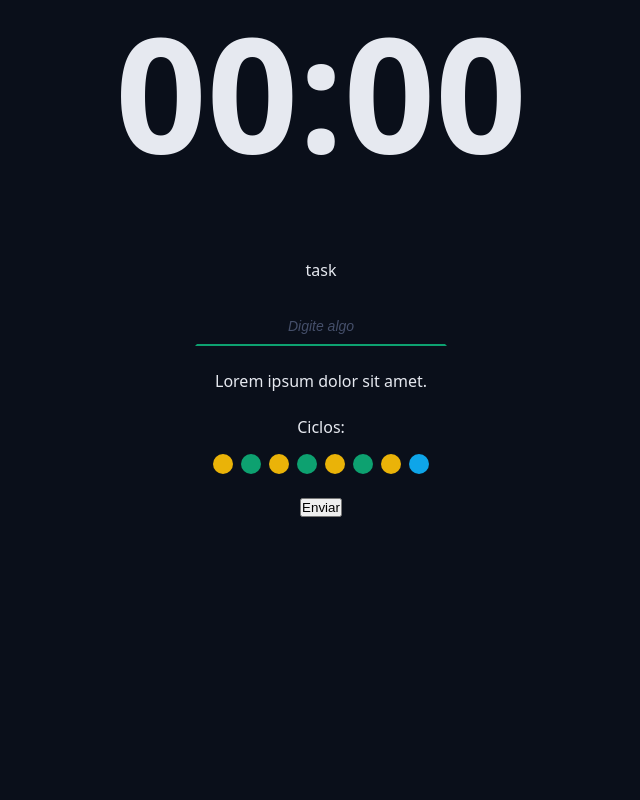
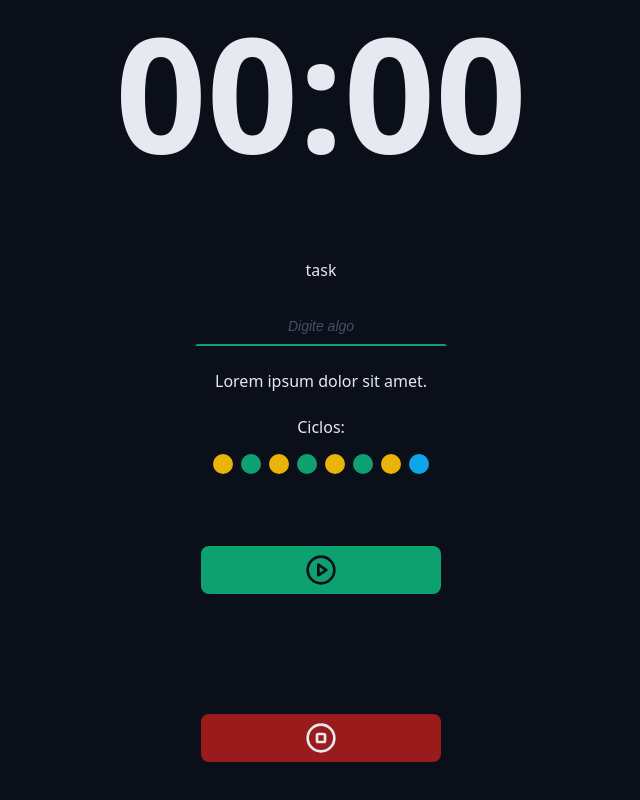
Before and after one commit to Leomendferre/chronos-pomodoro, a React (Vite) app: page / in a window 1280 px wide. Shown: the part 374-1174 px from the top of the page, without its empty margins (319-959 px from the left). Before the commit the page ends 923 px from the top, so only its background shows below. Built offline with nearby package versions, Linux system fonts and the light colour scheme.

Commit message:
Creating a Button componet

```diff
--- a/src/App.tsx
+++ b/src/App.tsx
@@ -7,6 +7,8 @@
 
 import './styles/theme.css';
 import './styles/global.css';
+import { DefaultButton } from './components/DefaultButton';
+import { PlayCircleIcon, StopCircleIcon } from 'lucide-react';
 
 export function App() {
   return (
@@ -43,7 +45,8 @@
           </div>
 
           <div className='formRow'>
-            <button>Enviar</button>
+            <DefaultButton icon={<PlayCircleIcon />} color='green' />
+            <DefaultButton icon={<StopCircleIcon />} color='red' />
           </div>
         </form>
       </Container>
--- /dev/null
+++ b/src/components/DefaultButton/index.tsx
@@ -0,0 +1,20 @@
+import styles from './styles.module.css';
+
+type DefaultButtonProps = {
+  icon: React.ReactNode;
+  color?: 'green' | 'red';
+} & React.ComponentProps<'button'>;
+
+export function DefaultButton({
+  icon,
+  color = 'green',
+  ...props
+}: DefaultButtonProps) {
+  return (
+    <>
+      <button className={`${styles.button} ${styles[color]}`} {...props}>
+        {icon}
+      </button>
+    </>
+  );
+}
--- /dev/null
+++ b/src/components/DefaultButton/styles.module.css
@@ -0,0 +1,33 @@
+.button {
+  border: none;
+  background: var(--primary);
+  color: var(--text-over-primary);
+  display: flex;
+  align-items: center;
+  justify-content: center;
+  min-width: 24rem;
+  padding: 0.8rem;
+  border-radius: 0.8rem;
+  margin: 4.8rem 0;
+  cursor: pointer;
+  transition: all 0.1s ease-in-out;
+}
+
+.button svg {
+  width: 3.2rem;
+  height: 3.2rem;
+}
+
+.button:hover {
+  filter: brightness(80%);
+}
+
+.green {
+  background: var(--primary);
+  color: var(--text-over-primary);
+}
+
+.red {
+  background: var(--error);
+  color: var(--text-over-error);
+}
```
